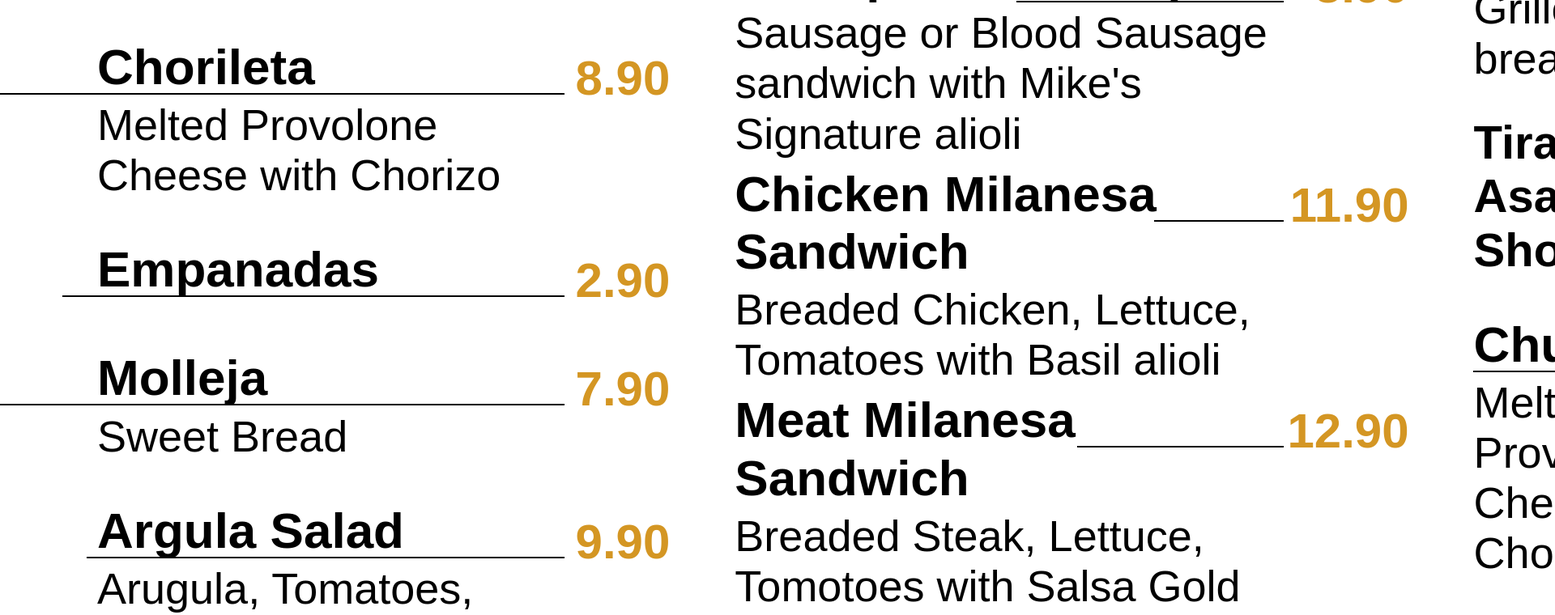
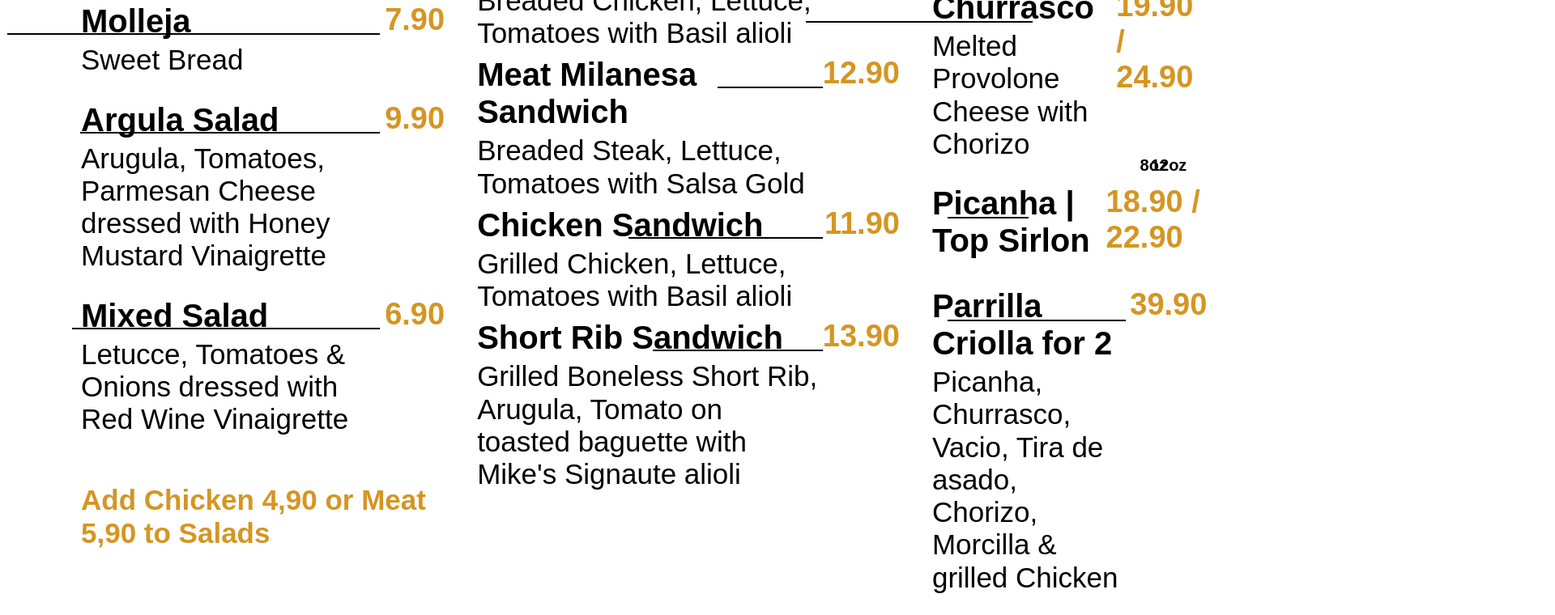
Before and after one commit to borislav12322/triple_menu, a plain HTML site: page index.html in a window 1280 px wide. Shown: the part 868-1628 px from the top of the page at 81% size, 1920 px wide, since content can reach past the window. Drawn offline with Linux system fonts and the light colour scheme.

Commit message:
Add responsive

```diff
--- a/index.html
+++ b/index.html
@@ -218,7 +218,7 @@
                             Meat Milanesa Sandwich
                         </span>
                         <span class="food__description">
-                            Breaded Steak, Lettuce, Tomotoes with Salsa Gold
+                            Breaded Steak, Lettuce, Tomatoes with Salsa Gold
                         </span>
                     </div>
                     <span class="food__price">
@@ -234,7 +234,7 @@
                             Chicken Sandwich
                         </span>
                         <span class="food__description">
-                            Grilled Chicken, Lettuce, Tomotoes with Basil alioli
+                            Grilled Chicken, Lettuce, Tomatoes with Basil alioli
                         </span>
                     </div>
                     <span class="food__price">
--- a/style.css
+++ b/style.css
@@ -20,20 +20,20 @@ body{
     overflow: hidden;
 }
 
-.menu{
+.menu {
     padding: 80px 120px;
     display: flex;
     justify-content: space-between;
     column-gap: 80px;
 }
 
-.container{
+.container {
     display: flex;
     flex-direction: column;
     width: 1200px;
 }
 
-.menu__title{
+.menu__title {
     font-size: 80px;
     font-family: 'MontserratMedium', sans-serif;
     font-weight: 500;
@@ -41,22 +41,22 @@ body{
     color: #FFFFFF;
     margin-bottom: 50px;
     padding: 50px 140px;
-    border-radius: 50px;
+    border-radius: 30px;
     text-align: center;
     letter-spacing: 1px;
     text-transform: uppercase;
 }
 
-.menu__list{
+.menu__list {
     display: flex;
     flex-direction: column;
 }
 
-.first-column{
+.first-column {
     row-gap: 50px;
 }
 
-.menu__item{
+.menu__item {
     display: flex;
     justify-content: space-between;
     align-items: flex-start;
@@ -65,7 +65,7 @@ body{
 
 /* Lines in first-column */
 
-.menu__item::after{
+.menu__item::after {
     content: '';
     position: absolute;
     width: 410px;
@@ -75,67 +75,78 @@ body{
     right: 130px;
 }
 
-.menu__item:nth-child(2)::after{
+.menu__item:nth-child(2)::after {
     width: 710px;
 }
-.menu__item:nth-child(3)::after{
+
+.menu__item:nth-child(3)::after {
     width: 710px;
 }
-.menu__item:nth-child(4)::after{
+
+.menu__item:nth-child(4)::after {
     width: 620px;
 }
-.menu__item:nth-child(5)::after{
+
+.menu__item:nth-child(5)::after {
     width: 760px;
 }
-.menu__item:nth-child(7)::after{
+
+.menu__item:nth-child(7)::after {
     width: 590px;
 }
-.menu__item:nth-child(6)::after{
+
+.menu__item:nth-child(6)::after {
     width: 590px;
 }
-.menu__item:nth-child(7)::after{
+
+.menu__item:nth-child(7)::after {
     width: 610px;
 }
-.menu__item:nth-child(8)::after{
+
+.menu__item:nth-child(8)::after {
     width: 0;
 }
 
-.name__box{
+.name__box {
     display: flex;
     flex-direction: column;
 
 }
 
-.food__title{
+.food__title {
     font-size: 62px;
     font-family: 'MontserratMedium', sans-serif;
     font-weight: 700;
     margin-bottom: 5px;
 }
 
-.food__description{
+.food__description {
     font-size: 54px;
     font-family: 'MontserratRegular', sans-serif;
     font-weight: 400;
 }
 
-.menu__item:nth-child(1) .food__description{
+.menu__item:nth-child(1) .food__description {
     max-width: 420px;
 }
-.menu__item:nth-child(3) .food__description{
+
+.menu__item:nth-child(3) .food__description {
     max-width: 650px;
 }
-.menu__item:nth-child(6) .food__description{
+
+.menu__item:nth-child(6) .food__description {
     max-width: 850px;
 }
-.menu__item:nth-child(7) .food__description{
+
+.menu__item:nth-child(7) .food__description {
     max-width: 850px;
 }
-.menu__item:last-child{
+
+.menu__item:last-child {
     margin-top: 30px;
 }
 
-.food__price{
+.food__price {
     font-size: 60px;
     color: rgb(212, 150, 35);
     font-family: 'MontserratBold', sans-serif;
@@ -144,7 +155,7 @@ body{
     position: relative;
 }
 
-.extra__text{
+.extra__text {
     font-size: 55px;
     color: rgb(212, 150, 35);
     font-family: 'MontserratBold', sans-serif;
@@ -152,32 +163,39 @@ body{
 }
 
 /* Second Column */
-.second-column{
+.second-column {
     row-gap: 8px;
 }
 
-.second-column .menu__item:nth-child(1) .food__description{
+.second-column .menu__item:nth-child(1) .food__description {
     max-width: 560px;
 }
-.second-column .menu__item:nth-child(2) .food__description{
+
+.second-column .menu__item:nth-child(2) .food__description {
     max-width: 680px;
 }
-.second-column .menu__item:nth-child(3) .food__description{
+
+.second-column .menu__item:nth-child(3) .food__description {
     max-width: 750px;
 }
-.second-column .menu__item:nth-child(4) .food__description{
+
+.second-column .menu__item:nth-child(4) .food__description {
     max-width: 750px;
 }
-.second-column .menu__item:nth-child(5) .food__description{
+
+.second-column .menu__item:nth-child(5) .food__description {
     max-width: 750px;
 }
-.second-column .menu__item:nth-child(6) .food__description{
+
+.second-column .menu__item:nth-child(6) .food__description {
     max-width: 850px;
 }
-.second-column .menu__item:nth-child(7) .food__description{
+
+.second-column .menu__item:nth-child(7) .food__description {
     max-width: 940px;
 }
-.second-column .menu__item::after{
+
+.second-column .menu__item::after {
     content: '';
     position: absolute;
     width: 410px;
@@ -186,166 +204,401 @@ body{
     top: 68px;
     right: 155px;
 }
+
 /* Lines in second-column */
-.second-column .menu__item:nth-child(1)::after{
+.second-column .menu__item:nth-child(1)::after {
     width: 485px;
 }
-.second-column .menu__item:nth-child(2)::after{
+
+.second-column .menu__item:nth-child(2)::after {
     width: 680px;
 }
-.second-column .menu__item:nth-child(3)::after{
+
+.second-column .menu__item:nth-child(3)::after {
     width: 330px;
 }
-.second-column .menu__item:nth-child(4)::after{
+
+.second-column .menu__item:nth-child(4)::after {
     width: 160px;
 }
-.second-column .menu__item:nth-child(5)::after{
+
+.second-column .menu__item:nth-child(5)::after {
     width: 255px;
 }
-.second-column .menu__item:nth-child(6)::after{
+
+.second-column .menu__item:nth-child(6)::after {
     width: 420px;
 }
-.second-column .menu__item:nth-child(7)::after{
+
+.second-column .menu__item:nth-child(7)::after {
     width: 390px;
 }
 
-.second-column .menu__item:last-child{
+.second-column .menu__item:last-child {
     margin-top: 0;
 }
 
-.second-column .food__title{
+.second-column .food__title {
     margin-bottom: 5px;
 }
 
 /* Third Column */
 
-.third-column{
+.third-column {
     row-gap: 40px;
 }
+
 /* Lines in third-column */
-.third-column .menu__item:nth-child(1)::after{
+.third-column .menu__item:nth-child(1)::after {
     right: 360px;
     width: 260px;
 }
+
 .third-column .menu__item:nth-child(2)::after {
     right: 155px;
     width: 480px;
 }
+
 .third-column .menu__item:nth-child(3)::after {
     right: 350px;
     width: 40px;
     top: 60px;
 }
+
 .third-column .menu__item:nth-child(4)::after {
     right: 350px;
     width: 170px;
 }
+
 .third-column .menu__item:nth-child(5)::after {
     right: 350px;
     width: 200px;
 }
+
 .third-column .menu__item:nth-child(6)::after {
     right: 160px;
     width: 400px;
 }
+
 .third-column .menu__item:nth-child(7)::after {
     right: 160px;
     width: 390px;
 }
+
 .third-column .menu__item:nth-child(8)::after {
     right: 160px;
     width: 450px;
 }
+
 .third-column .menu__item:nth-child(9)::after {
     right: 160px;
     width: 0px;
 }
 
-.third-column .menu__item:nth-child(3) .food__title{
-    font-size: 58px;
-}
-.third-column .menu__item:nth-child(9) .food__title{
+.third-column .menu__item:nth-child(3) .food__title {
     font-size: 58px;
 }
 
-.third-column .menu__item:nth-child(3) .food__price{
+.third-column .menu__item:nth-child(9) .food__title {
+    font-size: 58px;
+}
+
+.third-column .menu__item:nth-child(3) .food__price {
     padding-top: 0;
 }
-.third-column .menu__item:nth-child(5) .food__price{
+
+.third-column .menu__item:nth-child(5) .food__price {
     padding-top: 0;
 }
-.third-column .menu__item:nth-child(9) .food__price{
+
+.third-column .menu__item:nth-child(9) .food__price {
     padding-top: 0;
 }
+
 /* OZ */
-.third-column .menu__item:nth-child(1) .food__price::after{
-    content: '8oz';
+.third-column .menu__item .food__price::before {
+    font-size: 35px;
     position: absolute;
     color: #000000;
+    top: -35px;
+}
+.third-column .menu__item .food__price::after {
     font-size: 35px;
+    position: absolute;
+    color: #000000;
+    top: -35px;
+}
+
+.third-column .menu__item:nth-child(1) .food__price::after {
+    content: '8oz';
+    left: 42px;
+
+}
+
+.third-column .menu__item:nth-child(1) .food__price::before {
+    content: '12oz';
+    right: 45px;
+}
+
+.third-column .menu__item:nth-child(3) .food__price::after {
+    content: '10oz';
+    left: 42px;
+}
+
+.third-column .menu__item:nth-child(3) .food__price::before {
+    content: '14oz';
+    right: 45px;
+}
+
+.third-column .menu__item:nth-child(4) .food__price::after {
+    content: '8oz';
+    left: 42px;
+}
+
+.third-column .menu__item:nth-child(4) .food__price::before {
+    content: '12oz';
+    right: 45px;
+}
+
+.third-column .menu__item:nth-child(5) .food__price::after {
+    content: '8oz';
     left: 42px;
     top: -35px;
 }
-.third-column .menu__item:nth-child(1) .food__price::before{
+
+.third-column .menu__item:nth-child(5) .food__price::before {
     content: '12oz';
-    position: absolute;
-    color: #000000;
-    font-size: 35px;
-    right: 45px;
-    top: -35px;
-}
-.third-column .menu__item:nth-child(3) .food__price::after{
-    content: '10oz';
-    position: absolute;
-    color: #000000;
-    font-size: 35px;
-    left: 42px;
-    top: -35px;
-}
-.third-column .menu__item:nth-child(3) .food__price::before{
-    content: '14oz';
-    position: absolute;
-    color: #000000;
-    font-size: 35px;
-    right: 45px;
-    top: -35px;
-}
-.third-column .menu__item:nth-child(4) .food__price::after{
-    content: '8oz';
-    position: absolute;
-    color: #000000;
-    font-size: 35px;
-    left: 42px;
-    top: -35px;
-}
-.third-column .menu__item:nth-child(4) .food__price::before{
-    content: '12oz';
-    position: absolute;
-    color: #000000;
-    font-size: 35px;
-    right: 45px;
-    top: -35px;
-}
-.third-column .menu__item:nth-child(5) .food__price::after{
-    content: '8oz';
-    position: absolute;
-    color: #000000;
-    font-size: 35px;
-    left: 42px;
-    top: -35px;
-}
-.third-column .menu__item:nth-child(5) .food__price::before{
-    content: '12oz';
-    position: absolute;
-    color: #000000;
-    font-size: 35px;
     right: 45px;
     top: -35px;
 }
 
-.third-column .menu__item:nth-child(4) .food__description{
+.third-column .menu__item:nth-child(4) .food__description {
     max-width: 650px;
 }
-.third-column .menu__item:nth-child(6) .food__description{
+
+.third-column .menu__item:nth-child(6) .food__description {
     max-width: 750px;
 }
+
+
+@media screen and (max-width: 2560px) {
+
+    .menu {
+        column-gap: 40px;
+        padding: 50px 100px;
+    }
+
+    .container {
+        width: 700px;
+    }
+
+    .menu__title {
+        font-size: 46px;
+        padding: 50px 100px;
+    }
+
+    .food__title {
+        font-size: 40px;
+    }
+
+    .food__description {
+        font-size: 35px;
+    }
+
+    .food__price {
+        font-size: 38px;
+        padding-top: 0;
+    }
+
+    .extra__text {
+        font-size: 35px;
+    }
+
+    /* First column */
+
+    .first-column{
+        row-gap: 30px;
+    }
+    .menu__item:nth-child(1) .food__description{
+        max-width: 278px;
+    }
+    .menu__item:nth-child(3) .food__description{
+        max-width: 450px;
+    }
+    .menu__item:nth-child(6) .food__description{
+        max-width: 500px;
+    }
+    .menu__item:nth-child(7) .food__description{
+        max-width: 550px;
+    }
+
+    .menu__item::after{
+        top: 38px;
+        right: 80px;
+        width: 260px;
+    }
+
+    .menu__item:nth-child(2)::after{
+        width: 420px;
+    }
+    .menu__item:nth-child(3)::after{
+        width: 430px;
+    }
+    .menu__item:nth-child(4)::after{
+        width: 390px;
+    }
+    .menu__item:nth-child(5)::after{
+        width: 460px;
+    }
+    .menu__item:nth-child(6)::after{
+        width: 370px;
+    }
+    .menu__item:nth-child(7)::after{
+        width: 380px;
+    }
+
+    /* Second column */
+
+    /* Lines */
+    .second-column .menu__item::after{
+        top: 38px;
+        right: 95px;
+    }
+    .second-column .menu__item:nth-child(1)::after{
+        width: 290px;
+    }
+    .second-column .menu__item:nth-child(2)::after{
+        width: 400px;
+    }
+    .second-column .menu__item:nth-child(3)::after{
+        width: 180px;
+    }
+    .second-column .menu__item:nth-child(4)::after{
+        width: 60px;
+    }
+    .second-column .menu__item:nth-child(5)::after{
+        width: 130px;
+    }
+    .second-column .menu__item:nth-child(6)::after{
+        width: 240px;
+    }
+    .second-column .menu__item:nth-child(7)::after{
+        width: 210px;
+    }
+
+
+
+    .second-column .menu__item:nth-child(1) .food__description{
+        max-width: 360px;
+    }
+    .second-column .menu__item:nth-child(2) .food__description{
+        max-width: 500px;
+    }
+    .second-column .menu__item:nth-child(3) .food__description{
+        max-width: 500px;
+    }
+    .second-column .menu__item:nth-child(4) .food__description{
+        max-width: 500px;
+    }
+    .second-column .menu__item:nth-child(5) .food__description{
+        max-width: 500px;
+    }
+    .second-column .menu__item:nth-child(6) .food__description{
+        max-width: 550px;
+    }
+    .second-column .menu__item:nth-child(7) .food__description{
+        max-width: 600px;
+    }
+
+
+
+    /* Third Column */
+    .third-column{
+        row-gap: 30px;
+    }
+    .third-column .menu__item:nth-child(3) .food__title {
+        font-size: 36px;
+    }
+
+    .third-column .menu__item .food__price::before {
+        font-size: 20px;
+        position: absolute;
+        color: #000000;
+        top: -28px;
+    }
+    .third-column .menu__item .food__price::after {
+        font-size: 20px;
+        position: absolute;
+        color: #000000;
+        top: -28px;
+    }
+
+    .third-column .menu__item:nth-child(9) .food__title{
+        font-size: 35px;
+    }
+
+
+    /* OZ */
+    .third-column .menu__item:nth-child(1) .food__price::before {
+        right: 25px;
+    }
+    .third-column .menu__item:nth-child(3) .food__price::before {
+        right: 25px;
+    }
+    .third-column .menu__item:nth-child(4) .food__price::before{
+        right: 22px;
+    }
+    .third-column .menu__item:nth-child(5) .food__price::before {
+        right: 25px;
+    }
+
+
+
+    /* Lines */
+    .third-column .menu__item:nth-child(1)::after {
+        right: 220px;
+        width: 130px;
+    }
+    .third-column .menu__item:nth-child(2)::after {
+        right: 100px;
+        width: 270px;
+    }
+    .third-column .menu__item:nth-child(3)::after {
+        right: 215px;
+        width: 20px;
+        top: 40px;
+    }
+    .third-column .menu__item:nth-child(4)::after {
+        right: 215px;
+        width: 280px;
+        top: 40px;
+    }
+    .third-column .menu__item:nth-child(5)::after {
+        right: 220px;
+        width: 100px;
+        top: 40px;
+    }
+    .third-column .menu__item:nth-child(6)::after {
+        right: 100px;
+        width: 220px;
+        top: 40px;
+    }
+    .third-column .menu__item:nth-child(7)::after {
+        right: 100px;
+        width: 220px;
+        top: 40px;
+    }
+    .third-column .menu__item:nth-child(8)::after {
+        right: 100px;
+        width: 260px;
+        top: 40px;
+    }
+
+    .third-column .menu__item:nth-child(4) .food__description{
+        max-width: 450px;
+    }
+    .third-column .menu__item:nth-child(6) .food__description{
+        max-width: 480px;
+    }
+
+}
```
Also changed, not shown: 1 other file.
